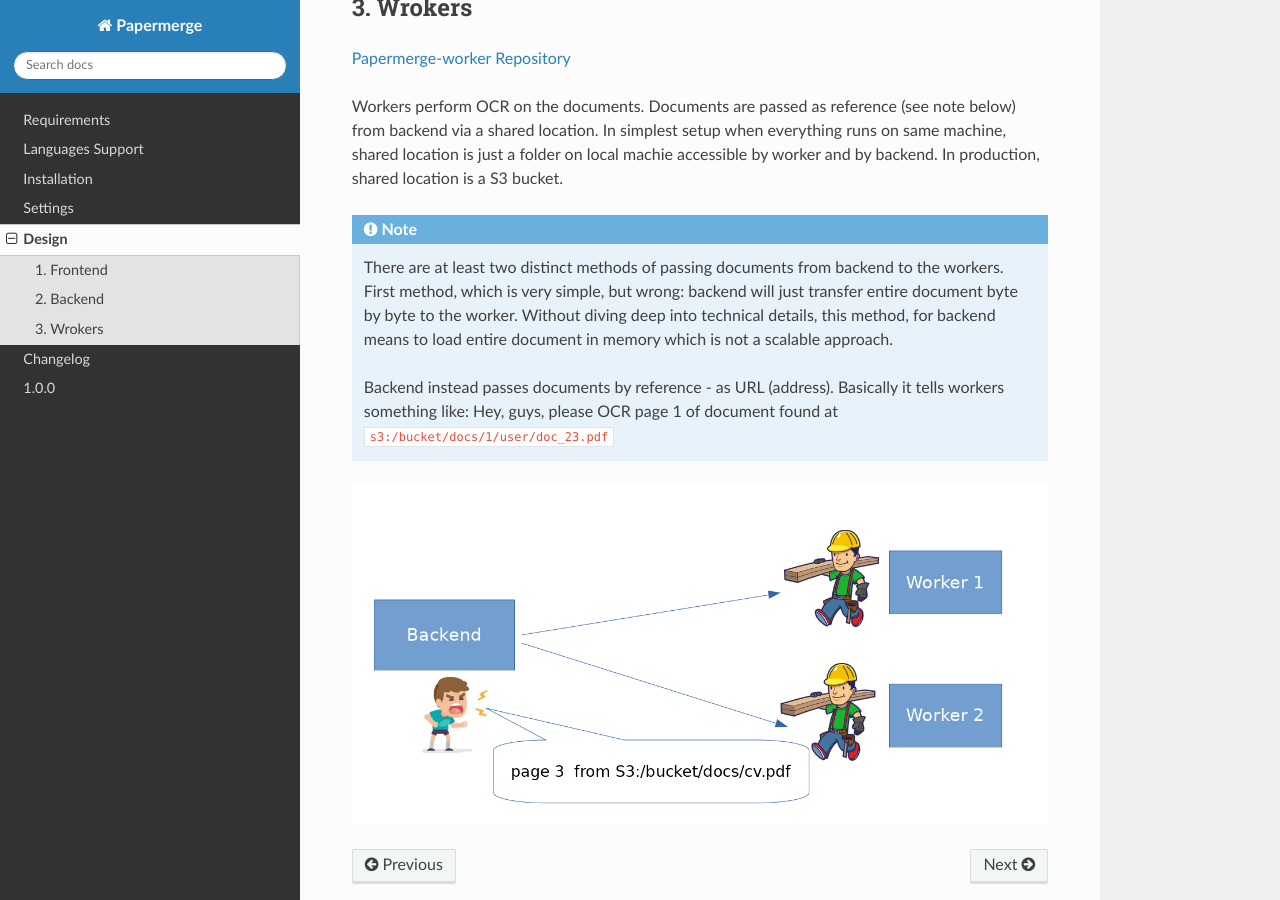
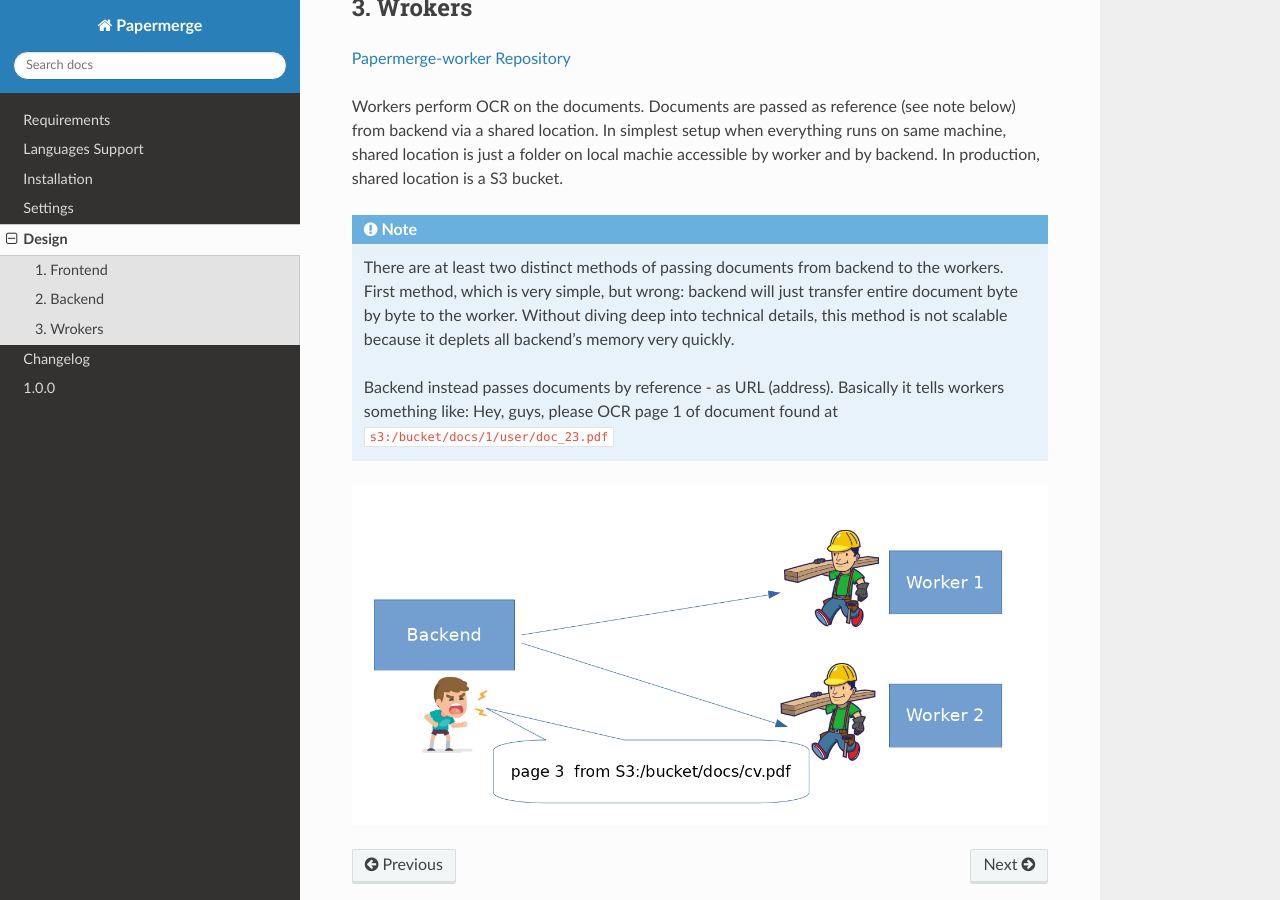
Before and after one commit to ciur/papermerge, a Sphinx documentation site: the page built from docs/source/design.rst, in a window 1280 px wide and 900 px high, scrolled down 1560 px. Built offline with Sphinx 7.4.7 and the Read the Docs theme 2.0.0, drawn with Linux system fonts in a browser that asks for light colours.

Commit message:
Documentation

```diff
--- a/docs/source/design.rst
+++ b/docs/source/design.rst
@@ -65,8 +65,8 @@
     There are at least two distinct methods of passing documents from backend
     to the workers. First method, which is very simple, but wrong: backend
     will just transfer entire document byte by byte to the worker. Without
-    diving deep into technical details, this method, for backend means to load
-    entire document in memory which is not a scalable approach.
+    diving deep into technical details, this method is not scalable
+    because it deplets all backend's memory very quickly.
 
     Backend instead passes documents by reference - as URL (address). Basically
     it tells workers something like:
```
